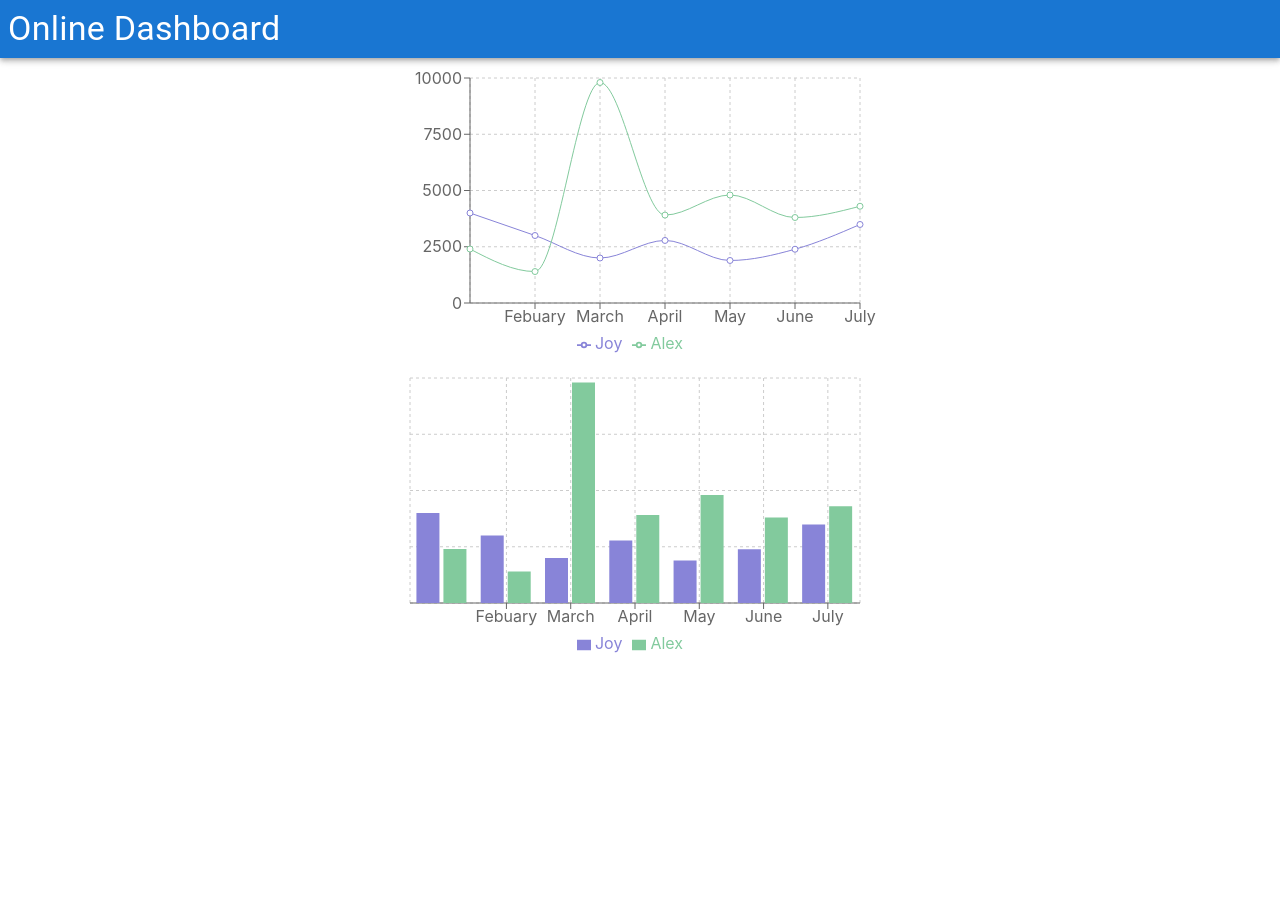
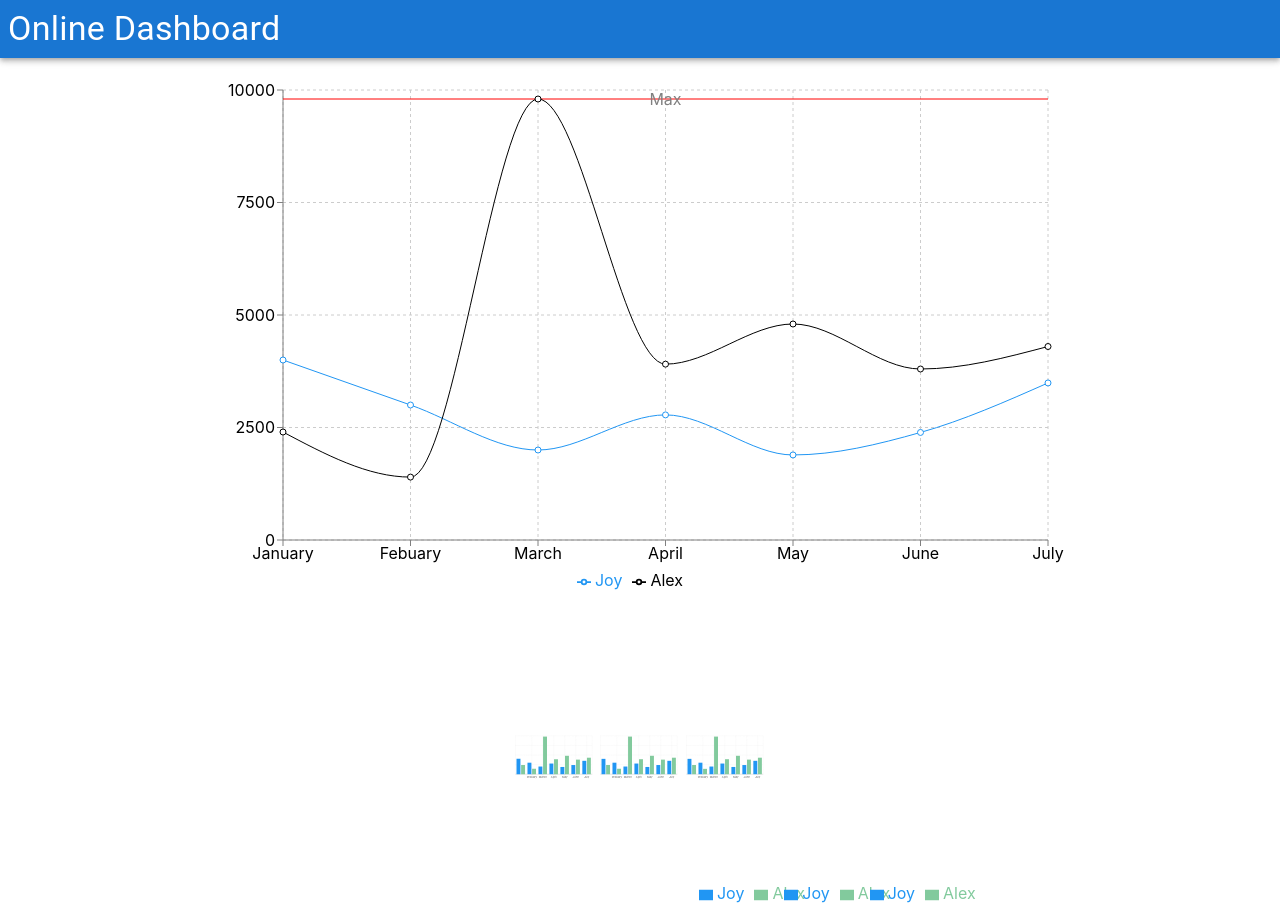
Before and after one commit to wolfeandres/team-analytics, a React (Create React App) app: page / in a window 1280 px wide. Before the commit the page ends 800 px from the top, so only its background shows below. Built offline with nearby package versions, Linux system fonts and the light colour scheme.

Commit message:
Chart redesign
Temporary relocation of charts, added two different forms of styles for the two different set of charts (main and small)

```diff
--- a/src/App.css
+++ b/src/App.css
@@ -37,9 +37,66 @@
   }
 }
 
-.Charts {
+/* .Charts {
   display: flex;
   flex-direction: column;
   align-items: center;
   justify-content: center;
 }
+
+.SecondChart {
+  display: flex;
+  flex-direction: row;
+  align-items: center;
+  justify-content: center;
+} */
+.main-chart {
+  width: 80%;
+  height: 550px;
+  margin: 0 auto;
+  display: flex;
+  justify-content: center;
+  align-items: center;
+}
+
+.small-chart {
+  width: 20%;
+  height: 300px;
+  margin: 0 auto;
+  display: flex;
+  justify-content: center;
+  align-items: center;
+}
+
+.recharts-default-color0-0 {
+  stroke: #2196f3;
+}
+
+.recharts-default-color1-0 {
+  stroke: #000000;
+}
+
+.recharts-default-color0-1 {
+  fill: #2196f3;
+}
+
+.recharts-default-color1-1 {
+  fill: #4caf50;
+}
+
+.recharts-cartesian-axis-line {
+  stroke: #808080;
+}
+
+.recharts-cartesian-axis-tick-line {
+  stroke: #808080;
+}
+
+.recharts-cartesian-axis-label {
+  fill: #808080;
+}
+
+
+.recharts-legend-text {
+  fill: #808080;
+}
--- a/src/App.tsx
+++ b/src/App.tsx
@@ -1,7 +1,7 @@
 import React from 'react';
 import logo from './logo.svg';
 import './App.css';
-import { LineChart, Line, ResponsiveContainer, CartesianGrid, XAxis, YAxis, Tooltip, Legend, BarChart, Bar } from 'recharts';
+import { LineChart, Line, ResponsiveContainer, CartesianGrid, XAxis, YAxis, Tooltip, Legend, BarChart, Bar, ReferenceLine } from 'recharts';
 import AppBar from '@mui/material/AppBar';
 import Typography from '@mui/material/Typography';
 
@@ -17,8 +17,8 @@ const data = [
 
 const renderLine = (
   <LineChart
-    width={500}
-    height={300}
+    width={875}
+    height={525}
     data={data}
     margin={{
       top: 20,
@@ -27,13 +27,14 @@ const renderLine = (
       bottom: 5,
     }}
   >
-    <CartesianGrid strokeDasharray="3 3" />
-    <XAxis dataKey="month" />
-    <YAxis />
+    <CartesianGrid strokeDasharray="3 3"/>
+    <XAxis dataKey="month" stroke="black"/>
+    <YAxis stroke="black"/>
     <Tooltip />
     <Legend />
-    <Line type="monotone" dataKey="Joy" stroke="#8884d8" activeDot={{r:8}} />
-    <Line type="monotone" dataKey="Alex" stroke="#82ca9d" />
+    <ReferenceLine y={9800} label="Max" stroke="red" />
+    <Line type="monotone" dataKey="Joy" stroke="#2196f3" activeDot={{r:8}} />
+    <Line type="monotone" dataKey="Alex" stroke="#000000" />
   </LineChart>
 );
 
@@ -53,7 +54,7 @@ const renderBar = (
     <XAxis dataKey="month" />
     <Tooltip />
     <Legend />
-    <Bar dataKey="Joy" fill="#8884d8" />
+    <Bar dataKey="Joy" fill="#2196f3" />
     <Bar dataKey="Alex" fill="#82ca9d" />
   </BarChart>
 );
@@ -66,8 +67,12 @@ function App() {
           Online Dashboard
         </Typography>
       </AppBar>
-      <div className="Charts">
+      <div className="main-chart">
         {renderLine}
+      </div>
+      <div className="small-chart">
+        {renderBar}
+        {renderBar}
         {renderBar}
       </div>
     </div>
```
